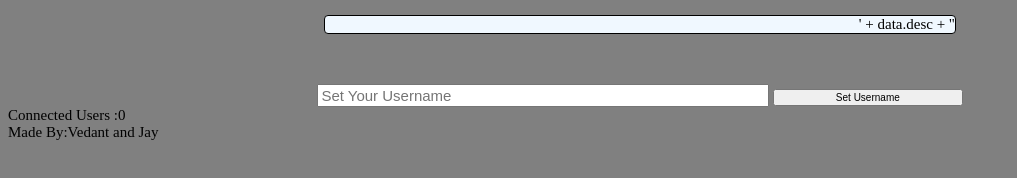
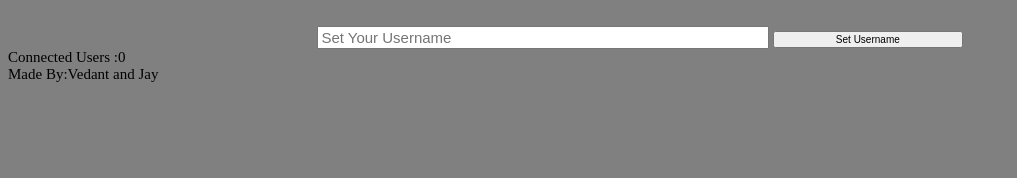
Before and after one commit to 523room/socket-chat, a website: page Public/index.html in a window 1280 px wide. Shown: the whole page, without its empty margins (0-1017 px from the left). Drawn offline with nearby package versions, Linux system fonts and the light colour scheme; no server answers.

Commit message:
smol mistake fixed

```diff
--- a/Public/index.html
+++ b/Public/index.html
@@ -41,10 +41,7 @@
 
 <body>
     <center>
-        <div id="dataSpace">
-
-            <p align="right" class="message">' + data.desc + "</p><br>
-        </div>
+        <div id="dataSpace"></div>
         <br>
         <input onkeypress="enter(event)" id="msg" placeholder="Set Your Username">
         <button onclick="sendMessage()" id="btn">Set Username</button>
```
